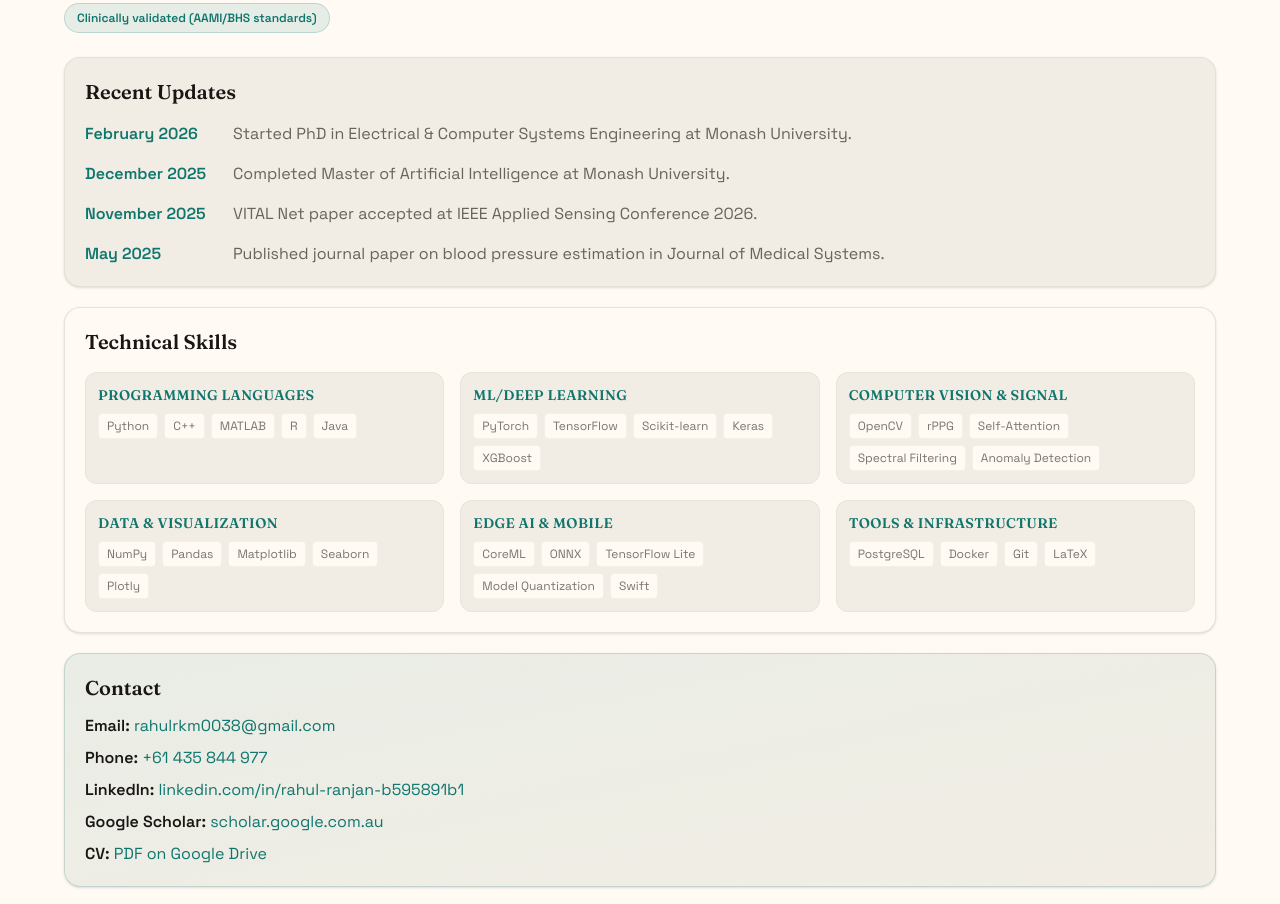
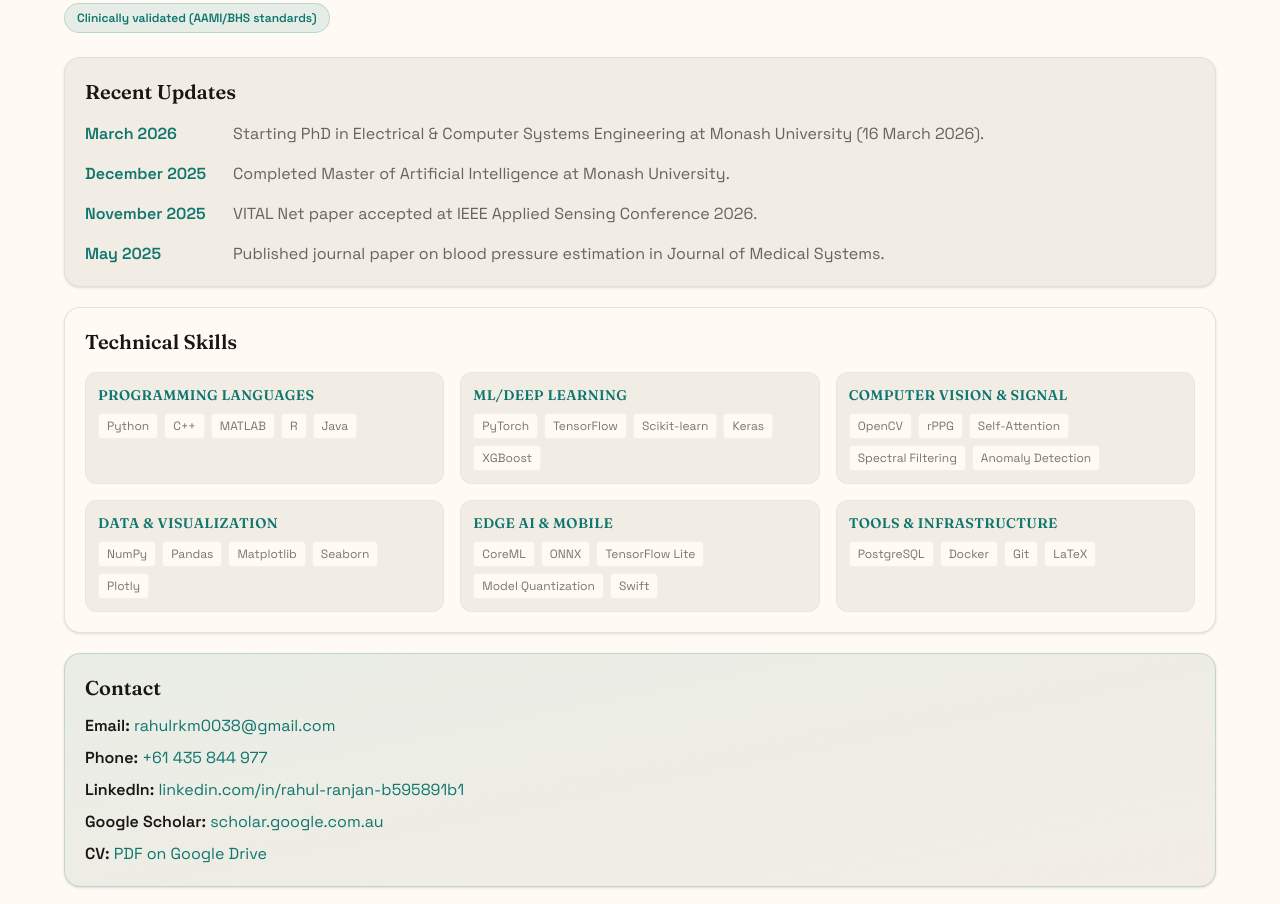
Before and after one commit to rahul201722/rahul201722.github.io, an Astro site: page / in a window 1280 px wide. Shown: the part 1080-1984 px from the top of the page. Built offline with nearby package versions, Linux system fonts and the light colour scheme; Astro itself is replaced by a stand-in of ours.

Commit message:
Update PhD start date to March 16, 2026

```diff
--- a/src/content.js
+++ b/src/content.js
@@ -54,8 +54,8 @@ const content = {
     ],
     updates: [
       {
-        date: "February 2026",
-        text: "Started PhD in Electrical & Computer Systems Engineering at Monash University.",
+        date: "March 2026",
+        text: "Starting PhD in Electrical & Computer Systems Engineering at Monash University (16 March 2026).",
       },
       {
         date: "December 2025",
```
